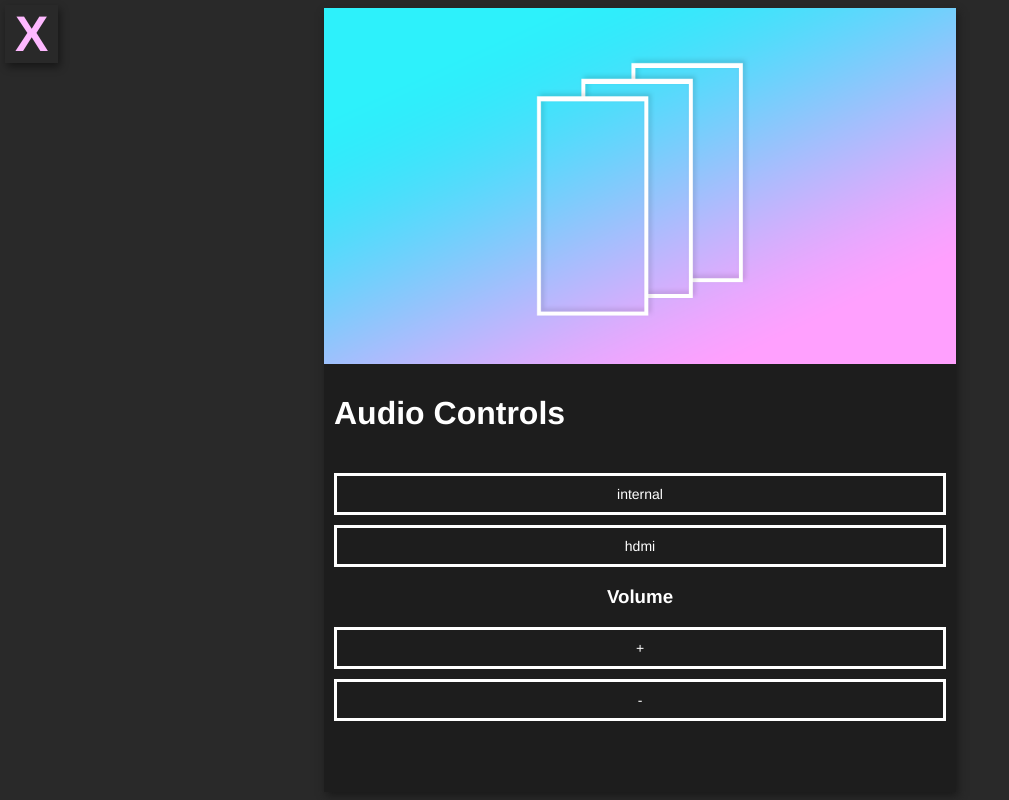
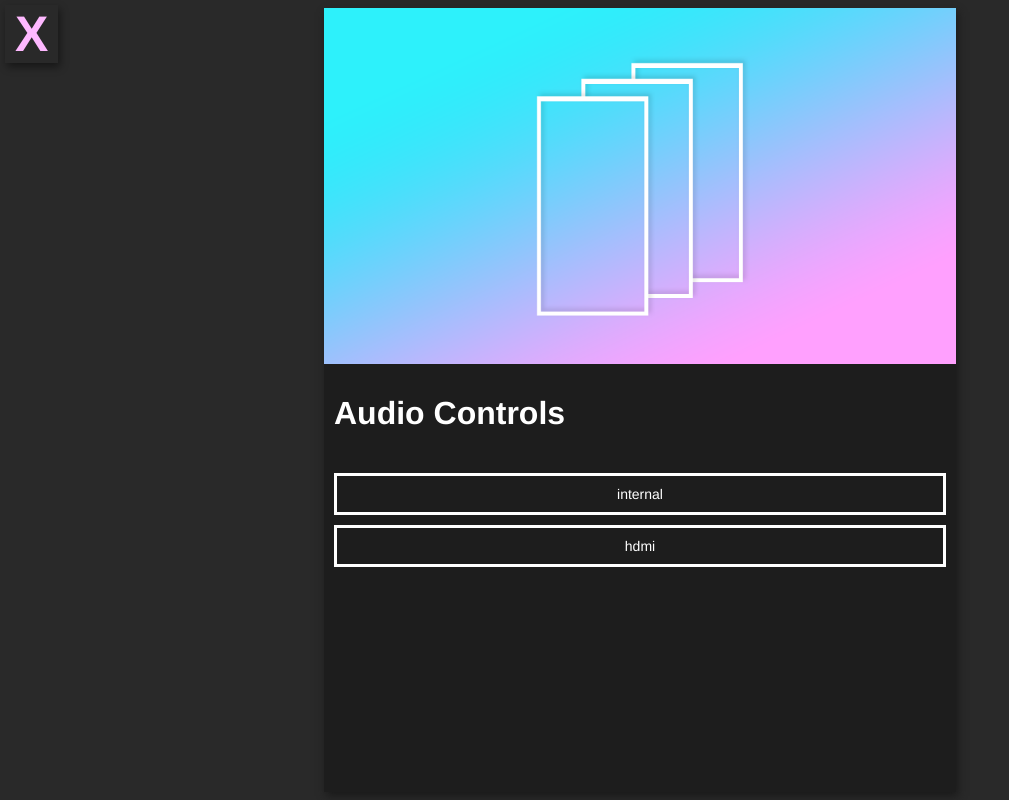
Before and after one commit to dyvision/paos-iot, a PHP site: page /audio.php in a window 1280 px wide. Shown: the whole page, without its empty margins (0-1009 px from the left). Run offline with PHP 8.4, Linux system fonts and the light colour scheme.

Commit message:
remove volume

```diff
--- a/audio.php
+++ b/audio.php
@@ -34,9 +34,11 @@
 
 
             ?>
-            <h3>Volume</h3>
+
+            <!--<h3>Volume</h3>
+
             <a class='menuitem' type='button' onclick="set_volume('up');">+</a>
-                <a class='menuitem' type='button' onclick="set_volume('down');">-</a>
+                <a class='menuitem' type='button' onclick="set_volume('down');">-</a>-->
         </div>
     </center>
 </body>
```
